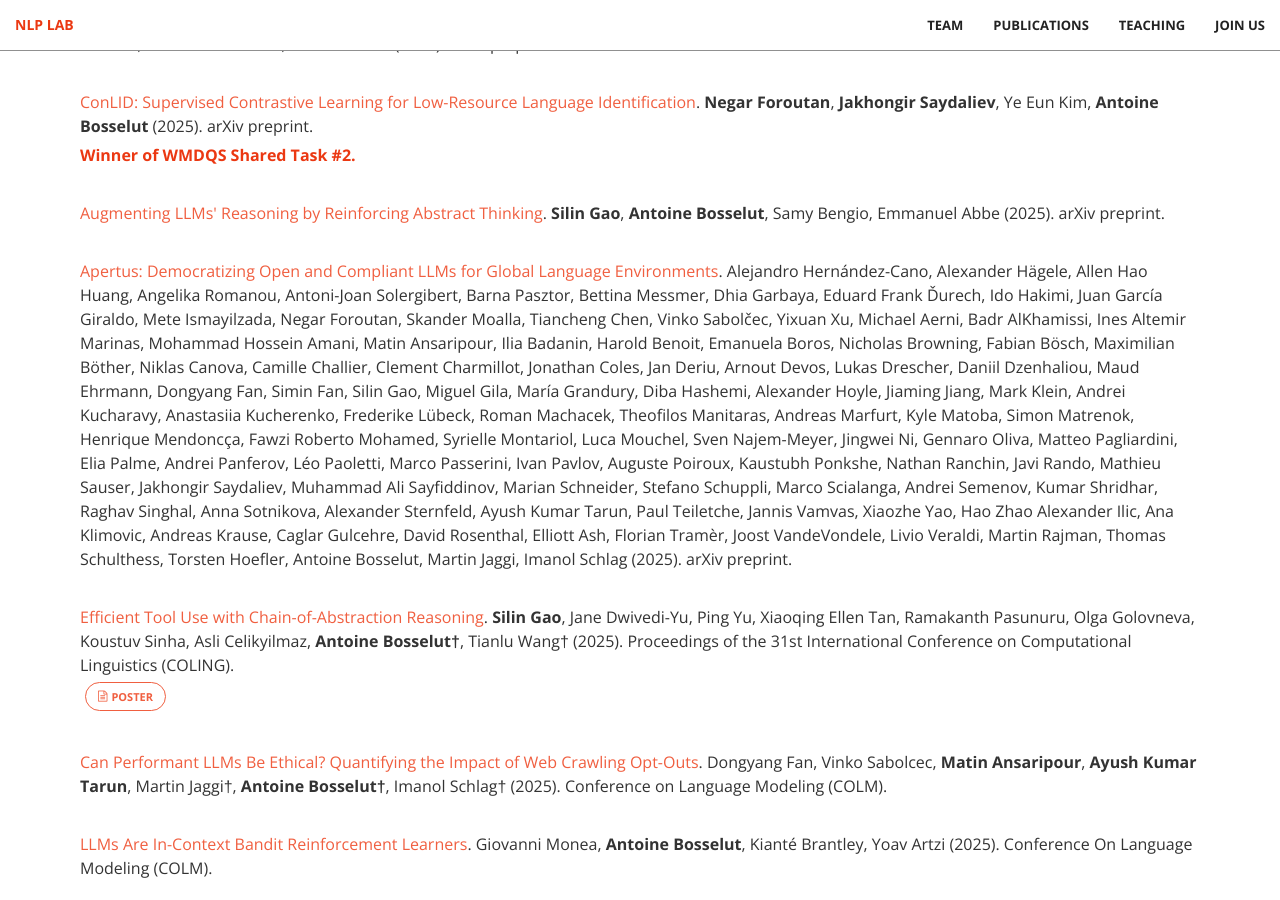
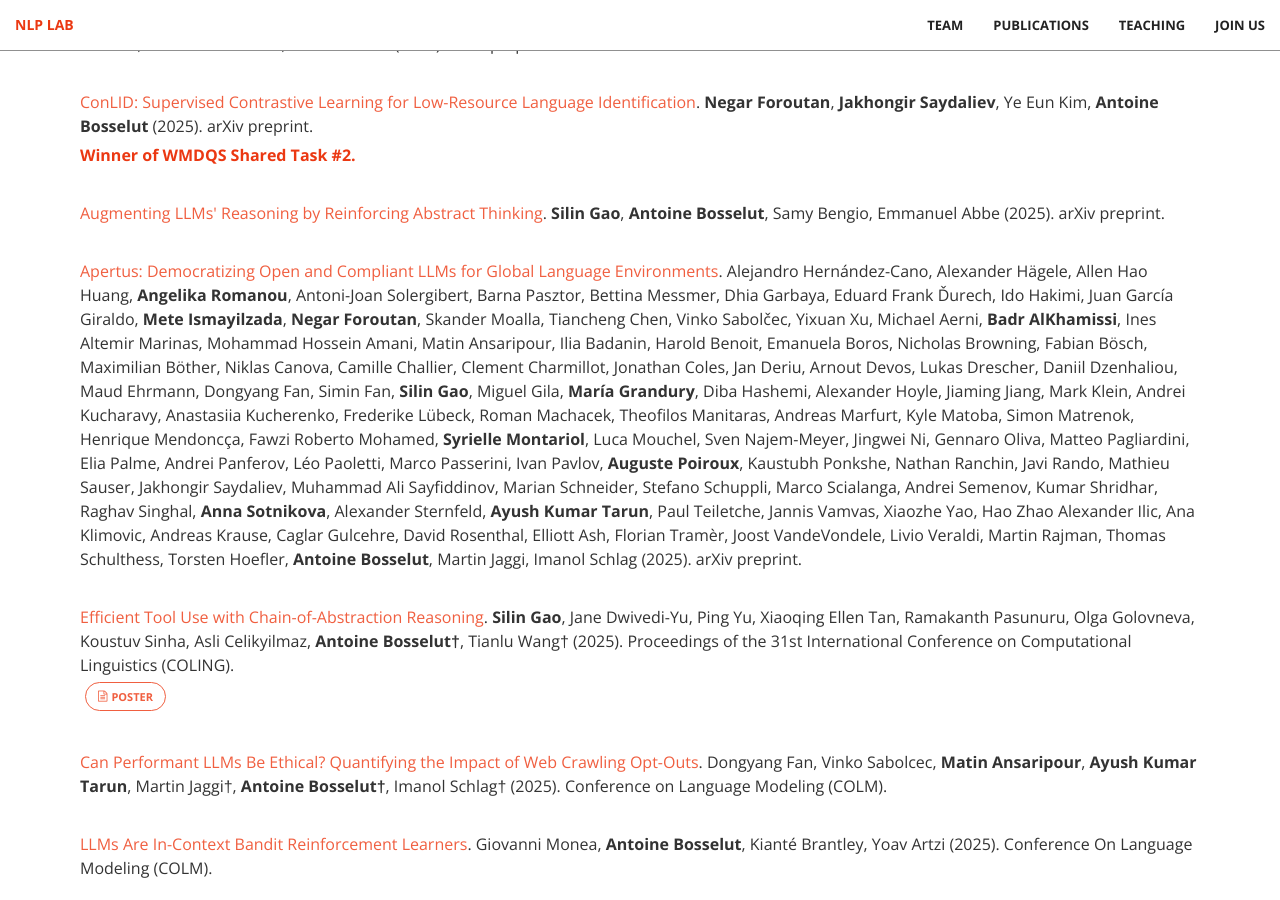
Before and after one commit to epfl-nlp/epfl-nlp.github.io, a Jekyll site: the page built from publications.html, in a window 1280 px wide and 900 px high, scrolled down 654 px. Built offline with Jekyll 4.4.1, drawn with Linux system fonts in a browser that asks for light colours; some of the changed lines change nothing that is shown.

```diff
--- a/_data/publications/hernandezcano-2025-arxiv.yml
+++ b/_data/publications/hernandezcano-2025-arxiv.yml
@@ -2,307 +2,307 @@
   authors:
     -
       name: Alejandro Hernández-Cano
-      nap-lab: false
+      nlp-lab: false
     -
       name: Alexander Hägele
-      nap-lab: false
+      nlp-lab: false
     -
       name: Allen Hao Huang
-      nap-lab: false
+      nlp-lab: false
     -
       name: Angelika Romanou
-      nap-lab: true
+      nlp-lab: true
     -
       name: Antoni-Joan Solergibert
-      nap-lab: false
+      nlp-lab: false
     -
       name: Barna Pasztor
-      nap-lab: false
+      nlp-lab: false
     -
       name: Bettina Messmer
-      nap-lab: false
+      nlp-lab: false
     -
       name: Dhia Garbaya
-      nap-lab: false
+      nlp-lab: false
     -
       name: Eduard Frank Ďurech
-      nap-lab: false
+      nlp-lab: false
     -
       name: Ido Hakimi
-      nap-lab: false
+      nlp-lab: false
     -
       name: Juan García Giraldo
-      nap-lab: false
+      nlp-lab: false
     -
       name: Mete Ismayilzada
-      nap-lab: true
+      nlp-lab: true
     -
       name: Negar Foroutan
-      nap-lab: true
+      nlp-lab: true
     -
       name: Skander Moalla
-      nap-lab: false
+      nlp-lab: false
     -
       name: Tiancheng Chen
-      nap-lab: false
+      nlp-lab: false
     -
       name: Vinko Sabolčec
-      nap-lab: false
+      nlp-lab: false
     -
       name: Yixuan Xu
-      nap-lab: false
+      nlp-lab: false
     -
       name: Michael Aerni
-      nap-lab: false
+      nlp-lab: false
     -
       name: Badr AlKhamissi
-      nap-lab: true
+      nlp-lab: true
     -
       name: Ines Altemir Marinas
-      nap-lab: false
+      nlp-lab: false
     -
       name: Mohammad Hossein Amani
-      nap-lab: false
+      nlp-lab: false
     -
       name: Matin Ansaripour
-      nap-lab: false
+      nlp-lab: false
     -
       name: Ilia Badanin
-      nap-lab: false
+      nlp-lab: false
     -
       name: Harold Benoit
-      nap-lab: false
+      nlp-lab: false
     -
       name: Emanuela Boros
-      nap-lab: false
+      nlp-lab: false
     -
       name: Nicholas Browning
-      nap-lab: false
+      nlp-lab: false
     -
       name: Fabian Bösch
-      nap-lab: false
+      nlp-lab: false
     -
       name: Maximilian Böther
-      nap-lab: false
+      nlp-lab: false
     -
       name: Niklas Canova
-      nap-lab: false
+      nlp-lab: false
     -
       name: Camille Challier
-      nap-lab: false
+      nlp-lab: false
     -
       name: Clement Charmillot
-      nap-lab: false
+      nlp-lab: false
     -
       name: Jonathan Coles
-      nap-lab: false
+      nlp-lab: false
     -
       name: Jan Deriu
-      nap-lab: false
+      nlp-lab: false
     -
       name: Arnout Devos
-      nap-lab: false
+      nlp-lab: false
     -
       name: Lukas Drescher
-      nap-lab: false
+      nlp-lab: false
     -
       name: Daniil Dzenhaliou
-      nap-lab: false
+      nlp-lab: false
     -
       name: Maud Ehrmann
-      nap-lab: false
+      nlp-lab: false
     -
       name: Dongyang Fan
-      nap-lab: false
+      nlp-lab: false
     -
       name: Simin Fan
-      nap-lab: false
+      nlp-lab: false
     -
       name: Silin Gao
-      nap-lab: true
+      nlp-lab: true
     -
       name: Miguel Gila
-      nap-lab: false
+      nlp-lab: false
     -
       name: María Grandury
-      nap-lab: true
+      nlp-lab: true
     -
       name: Diba Hashemi
-      nap-lab: false
+      nlp-lab: false
     -
       name: Alexander Hoyle
-      nap-lab: false
+      nlp-lab: false
     -
       name: Jiaming Jiang
-      nap-lab: false
+      nlp-lab: false
     -
       name: Mark Klein
-      nap-lab: false
+      nlp-lab: false
     -
       name: Andrei Kucharavy
-      nap-lab: false
+      nlp-lab: false
     -
       name: Anastasiia Kucherenko
-      nap-lab: false
+      nlp-lab: false
     -
       name: Frederike Lübeck
-      nap-lab: false
+      nlp-lab: false
     -
       name: Roman Machacek
-      nap-lab: false
+      nlp-lab: false
     -
       name: Theofilos Manitaras
-      nap-lab: false
+      nlp-lab: false
     -
       name: Andreas Marfurt
-      nap-lab: false
+      nlp-lab: false
     -
       name: Kyle Matoba
-      nap-lab: false
+      nlp-lab: false
     -
       name: Simon Matrenok
-      nap-lab: false
+      nlp-lab: false
     -
       name: Henrique Mendoncça
-      nap-lab: false
+      nlp-lab: false
     -
       name: Fawzi Roberto Mohamed
-      nap-lab: false
+      nlp-lab: false
     -
       name: Syrielle Montariol
-      nap-lab: true
+      nlp-lab: true
     -
       name: Luca Mouchel
-      nap-lab: false
+      nlp-lab: false
     -
       name: Sven Najem-Meyer
-      nap-lab: false
+      nlp-lab: false
     -
       name: Jingwei Ni
-      nap-lab: false
+      nlp-lab: false
     -
       name: Gennaro Oliva
-      nap-lab: false
+      nlp-lab: false
     -
       name: Matteo Pagliardini
-      nap-lab: false
+      nlp-lab: false
     -
       name: Elia Palme
-      nap-lab: false
+      nlp-lab: false
     -
       name: Andrei Panferov
-      nap-lab: false
+      nlp-lab: false
     -
       name: Léo Paoletti
-      nap-lab: false
+      nlp-lab: false
     -
       name: Marco Passerini
-      nap-lab: false
+      nlp-lab: false
     -
       name: Ivan Pavlov
-      nap-lab: false
+      nlp-lab: false
     -
       name: Auguste Poiroux
-      nap-lab: true
+      nlp-lab: true
     -
       name: Kaustubh Ponkshe
-      nap-lab: false
+      nlp-lab: false
     -
       name: Nathan Ranchin
-      nap-lab: false
+      nlp-lab: false
     -
       name: Javi Rando
-      nap-lab: false
+      nlp-lab: false
     -
       name: Mathieu Sauser
-      nap-lab: false
+      nlp-lab: false
     -
       name: Jakhongir Saydaliev
-      nap-lab: false
+      nlp-lab: false
     -
       name: Muhammad Ali Sayfiddinov
-      nap-lab: false
+      nlp-lab: false
     -
       name: Marian Schneider
-      nap-lab: false
+      nlp-lab: false
     -
       name: Stefano Schuppli
-      nap-lab: false
+      nlp-lab: false
     -
       name: Marco Scialanga
-      nap-lab: false
+      nlp-lab: false
     -
       name: Andrei Semenov
-      nap-lab: false
+      nlp-lab: false
     -
       name: Kumar Shridhar
-      nap-lab: false
+      nlp-lab: false
     -
       name: Raghav Singhal
-      nap-lab: false
+      nlp-lab: false
     -
       name: Anna Sotnikova
-      nap-lab: true
+      nlp-lab: true
     -
       name: Alexander Sternfeld
-      nap-lab: false
+      nlp-lab: false
     -
       name: Ayush Kumar Tarun
-      nap-lab: true
+      nlp-lab: true
     -
       name: Paul Teiletche
-      nap-lab: false
+      nlp-lab: false
     -
       name: Jannis Vamvas
-      nap-lab: false
+      nlp-lab: false
     -
       name: Xiaozhe Yao
-      nap-lab: false
+      nlp-lab: false
     -
       name: Hao Zhao Alexander Ilic
-      nap-lab: false
+      nlp-lab: false
     -
       name: Ana Klimovic
-      nap-lab: false
+      nlp-lab: false
     -
       name: Andreas Krause
-      nap-lab: false
+      nlp-lab: false
     -
       name: Caglar Gulcehre
-      nap-lab: false
+      nlp-lab: false
     -
       name: David Rosenthal
-      nap-lab: false
+      nlp-lab: false
     -
       name: Elliott Ash
-      nap-lab: false
+      nlp-lab: false
     -
       name: Florian Tramèr
-      nap-lab: false
+      nlp-lab: false
     -
       name: Joost VandeVondele
-      nap-lab: false
+      nlp-lab: false
     -
       name: Livio Veraldi
-      nap-lab: false
+      nlp-lab: false
     -
       name: Martin Rajman
-      nap-lab: false
+      nlp-lab: false
     -
       name: Thomas Schulthess
-      nap-lab: false
+      nlp-lab: false
     -
       name: Torsten Hoefler
-      nap-lab: false
+      nlp-lab: false
     -
       name: Antoine Bosselut
-      nap-lab: true
+      nlp-lab: true
     -
       name: Martin Jaggi
-      nap-lab: false
+      nlp-lab: false
     -
       name: Imanol Schlag
-      nap-lab: false
+      nlp-lab: false
 
   year: 2025
   journal: arXiv preprint
```
